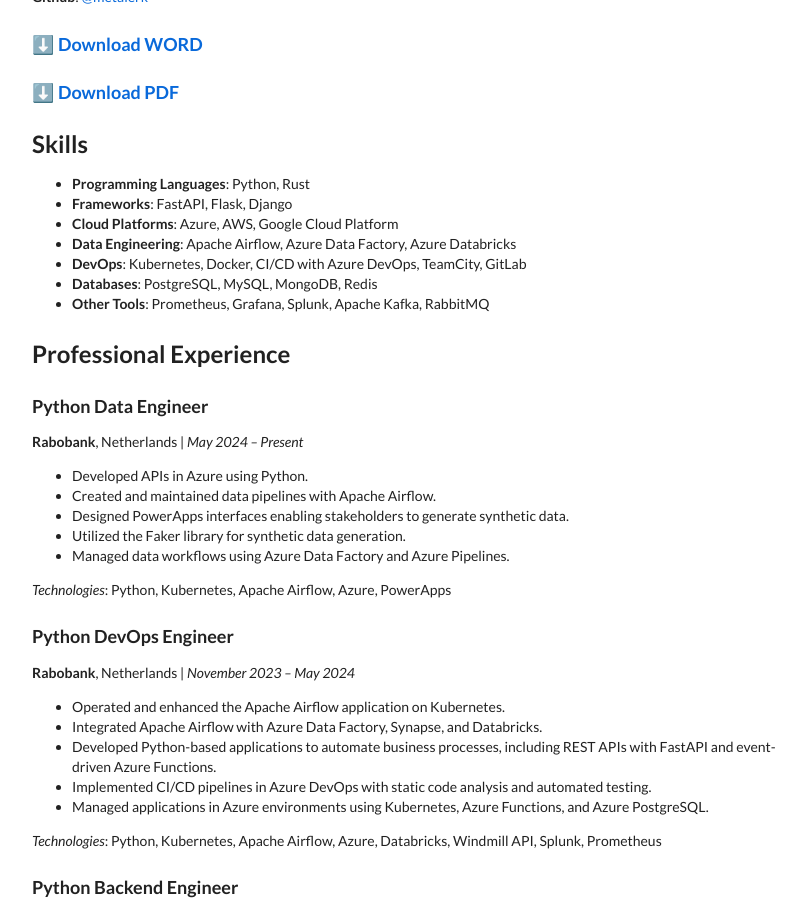
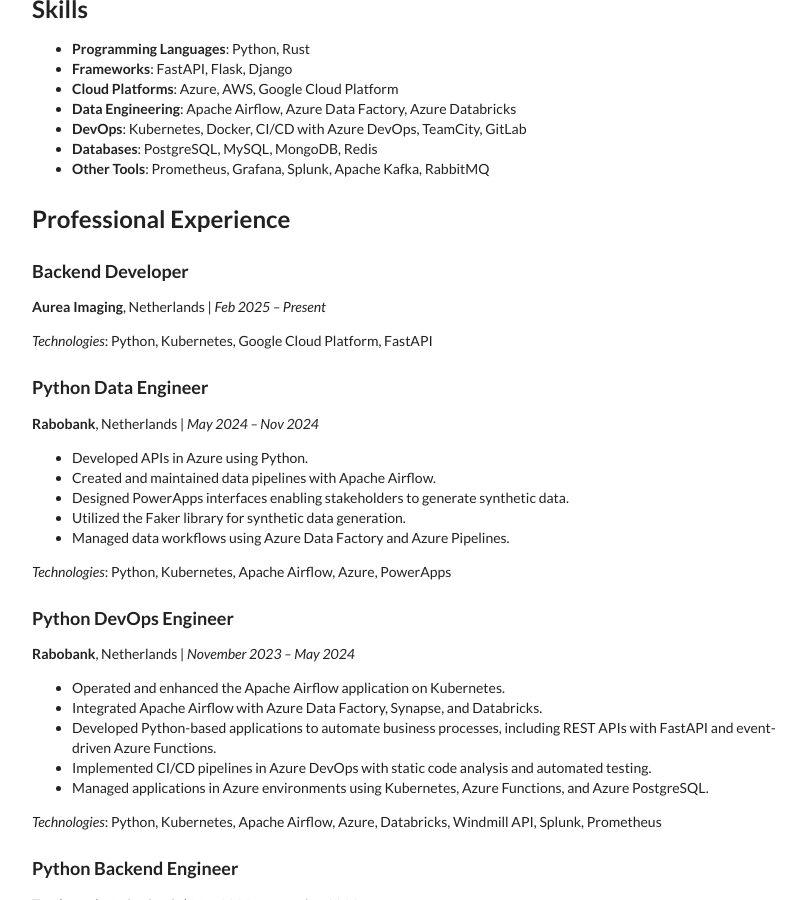
Before and after one commit to metalerk/metalerk.github.io, a Jekyll site: the page built from pages/resume.md, in a window 1280 px wide and 900 px high, scrolled down 817 px. Shown: the whole window, without its empty margins (228-1034 px from the left). Built offline with Jekyll 4.4.1, drawn with Linux system fonts in a browser that asks for light colours; nearby versions of some CDN libraries; a style sheet for code colours, icons or effects is not loaded.

Commit message:
update resume and pic

```diff
--- a/pages/resume.md
+++ b/pages/resume.md
@@ -38,8 +38,13 @@
 
 ## Professional Experience
 
+### Backend Developer
+**Aurea Imaging**, Netherlands | *Feb 2025 – Present*
+
+*Technologies*: Python, Kubernetes, Google Cloud Platform, FastAPI
+
 ### Python Data Engineer
-**Rabobank**, Netherlands | *May 2024 – Present*
+**Rabobank**, Netherlands | *May 2024 – Nov 2024*
 
 - Developed APIs in Azure using Python.
 - Created and maintained data pipelines with Apache Airflow.
```
Also changed, not shown: assets/docs/site/resume_word.md (+1 -1 lines), index.md (+2 -2 lines), assets/img/site/luis_nes.jpg (renamed from assets/img/site/luis.jpg), 1 other file.
